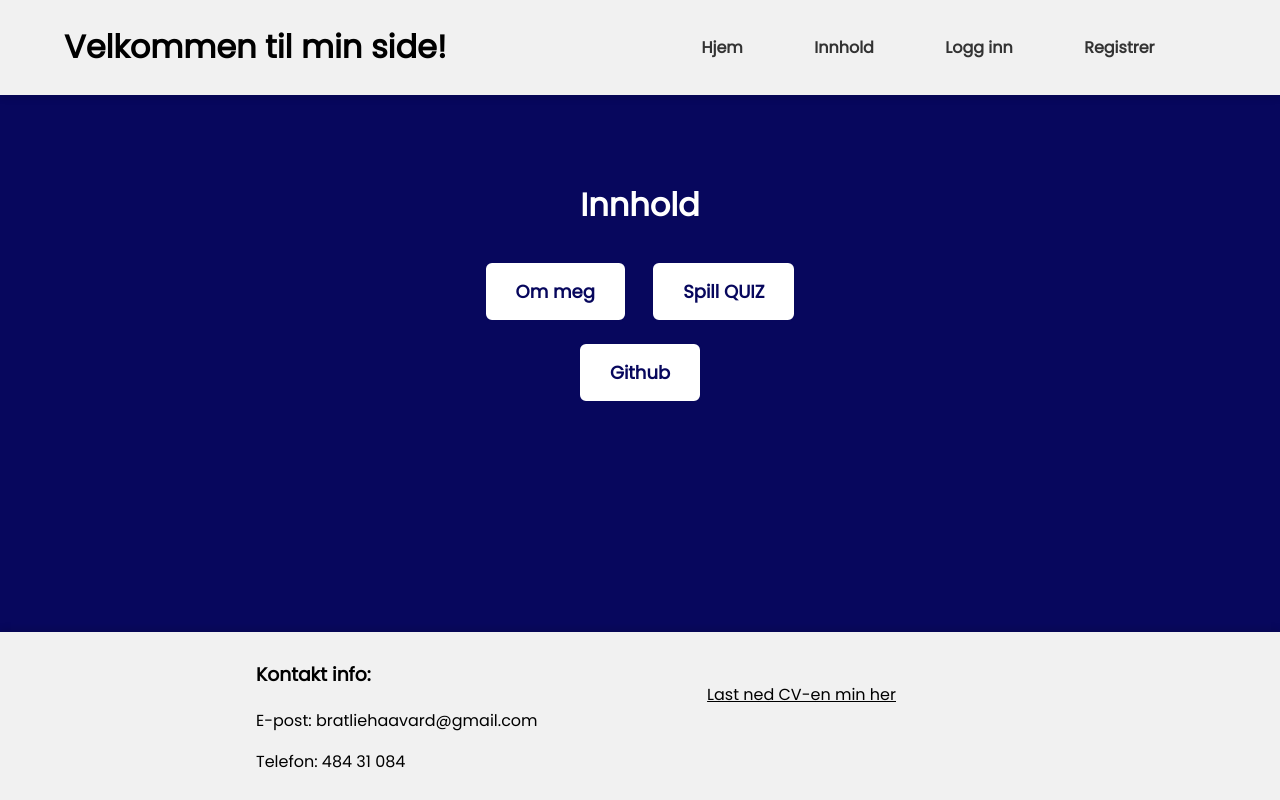
After one commit to HaavardBratlie/aarsoppgave, a Flask app: page /innhold in a window 1280 px wide. The commit adds this page. Run offline with Flask 3, Linux system fonts and the light colour scheme.

Commit message:
Litt endringer
endringer på svaralternativer

endring på navn

nye routes

github

```diff
--- a/app.py
+++ b/app.py
@@ -44,6 +44,18 @@ def ommeg_page():
     if 'user_id' in session:
         return render_template('ommeg.html', logged_in=True)
     return render_template('ommeg.html', logged_in=False)
+
+@app.route('/innhold')
+def innhold_page():
+    if 'user_id' in session:
+        return render_template('innhold.html', logged_in=True)
+    return render_template('innhold.html', logged_in=False)
+
+@app.route('/quiz_hub')
+def quiz_hub_page():
+    if 'user_id' in session:
+        return render_template('quiz_hub.html', logged_in=True)
+    return render_template('quiz_hub.html', logged_in=False)
 
 @app.route('/quiz')
 def quiz_page():
--- a/static/style.css
+++ b/static/style.css
@@ -195,11 +195,11 @@ footer {
     width: 60%;
 }
 
-.ommeg h1{
+.quiz_hub h1{
     color: white;
 }
 
-.ommeg {
+.quiz_hub {
     text-align: center;
     margin: 20px auto;
     padding: 20px;
--- a/templates/base.html
+++ b/templates/base.html
@@ -18,7 +18,7 @@
 
         <nav class="nav">
             <a href="/">Hjem</a>
-            <a href="/ommeg">Om meg</a>
+            <a href="/innhold">Innhold</a>
 
             {% if user_name %}
             <a href="/logout">Logg ut</a>
--- /dev/null
+++ b/templates/innhold.html
@@ -0,0 +1,13 @@
+{% extends 'base.html' %}
+{% block content %}
+<div class="registrer"></div>
+
+
+<div class="quiz_hub">
+    <H1>Innhold</H1>
+    <a class="btn" href="/ommeg">Om meg</a>
+    <a class="btn" href="/quiz_hub">Spill QUIZ</a><br>
+    <a class="btn" href="https://github.com/HaavardBratlie">Github</a>
+</div>
+
+{% endblock %}
--- a/templates/quiz.html
+++ b/templates/quiz.html
@@ -29,11 +29,11 @@
         </div>
     </div>
     <div id="question3" style="display:none;">
-        <h1 class="question"><label for="svar3">Hva synes Haavard er det beste spillet noen sinne?</label><br></h1>
+        <h1 class="question"><label for="svar3">Hva synes Haavard er det beste spillet?</label><br></h1>
         <div class="box_layout">
-            <h2 onclick="answerQuestion('Call of Duty MW 2019')" class="box1">Call of Duty MW 2019</h2>
+            <h2 onclick="answerQuestion('Call of Duty MW 2019')" class="box1">CoD MW 2019</h2>
             <h2 onclick="answerQuestion('FIFA 22')" class="box2">FIFA 22</h2>
-            <h2 onclick="answerQuestion('Star Wars: Jedi Survivor')" class="box2">Star Wars: Jedi Survivor</h2>
+            <h2 onclick="answerQuestion('Star Wars: Jedi Survivor')" class="box2">SW: Jedi Survivor</h2>
             <h2 onclick="answerQuestion('Fortnite')" class="box1">Fortnite</h2>
         </div>
     </div>
```
Also changed, not shown: templates/ommeg.html (+1 -8 lines), templates/quiz_hub.html (added, +13 -0 lines).
